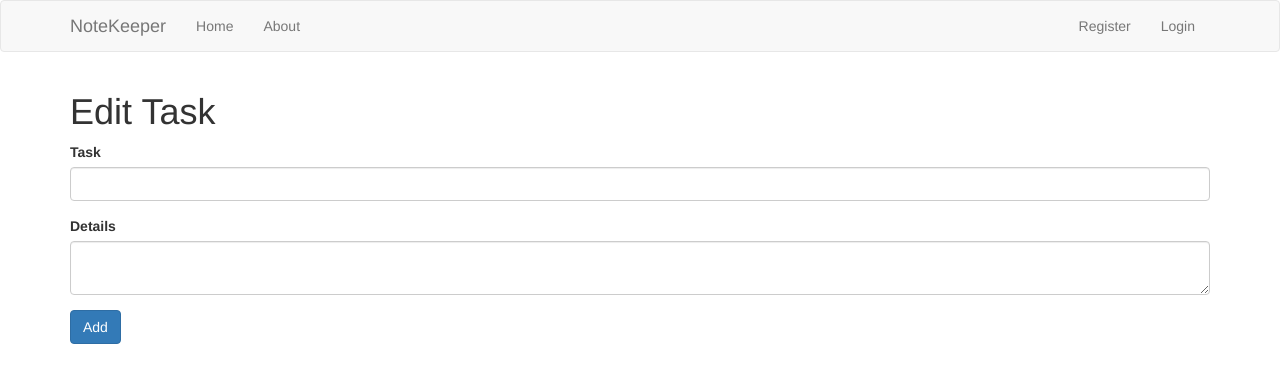
After one commit to PhilHenault/NoteKeeper, a Flask app: template templates/edit_task.html in a window 1280 px wide. The commit adds this page. Shown: the top 383 px of the page. Run offline with Flask 2, Linux system fonts and the light colour scheme; the template is opened without the code that fills it: values that come from a table or form of the project are taken from there, others are empty; some libraries are stand-ins or nearby versions.

Commit message:
enables user to edit their tasks

```diff
--- a/app.py
+++ b/app.py
@@ -188,9 +188,40 @@ def add_task():
         return redirect(url_for('dashboard'))
     return render_template('/add_task.html', form = form)
 
-@app.route('/delete_task', methods = ['GET', 'POST'])
-def delete_task():
-    return render_template('dashboard.html')
+@app.route('/edit_task/<string:id>', methods = ['GET', 'POST'])
+@is_logged_in
+def edit_task(id):
+    un = os.environ['DB_USER']
+    pw = os.environ['DB_PASS']
+    connection = pymysql.connect(host='localhost',
+                                 user=un,
+                                 password=pw,
+                                 db='notekeeper',
+                                 charset='utf8mb4',
+                                 cursorclass=pymysql.cursors.DictCursor)
+
+    cur = connection.cursor()
+    result = cur.execute("SELECT * FROM tasks WHERE id = %s", int(id))
+    task = cur.fetchone()
+    form = TaskForm(request.form)
+
+    form.task.data = task['title']
+    form.details.data = task['info']
+
+
+    if request.method == 'POST' and form.validate():
+        uTask = request.form['task']
+        details = request.form['details']
+        #creator =
+
+
+        cur.execute("UPDATE tasks SET title = %s, info = %s WHERE id = %s", (uTask, details, int(id)))
+        connection.commit()
+        flash('Task updated', 'success')
+        cur.close()
+        connection.close()
+        return redirect(url_for('dashboard'))
+    return render_template('/edit_task.html', form = form)
 
 
 
--- a/templates/dashboard.html
+++ b/templates/dashboard.html
@@ -19,10 +19,7 @@
         <td>{{task.create_date}}</td>
         <td><a href="edit_task/{{task.id}}" class="btn btn-default pull-right">Edit</a></td>
         <td>
-          <form action="{{url_for('delete_task', id=task.id)}}" method="post">
-            <input type="hidden" name="_method" value="DELETE">
-            <input type="submit" value="Delete" class="btn btn-danger">
-          </form>
+
         </td>
       </tr>
     {% endfor %}
--- /dev/null
+++ b/templates/edit_task.html
@@ -0,0 +1,15 @@
+{% extends 'layout.html' %}
+
+{% block body %}
+  <h1>Edit Task</h1>
+  {% from "includes/_formhelpers.html" import render_field %}
+  <form action="" method="POST">
+    <div class="form-group">
+      {{ render_field(form.task, class_= 'form-control')}}
+    </div>
+    <div class="form-group">
+      {{ render_field(form.details, class_= 'form-control', id = 'editor')}}
+    </div>
+    <p><input class="btn btn-primary" type = "submit" value = "Add"></p>
+  </form>
+{% endblock %}
```
